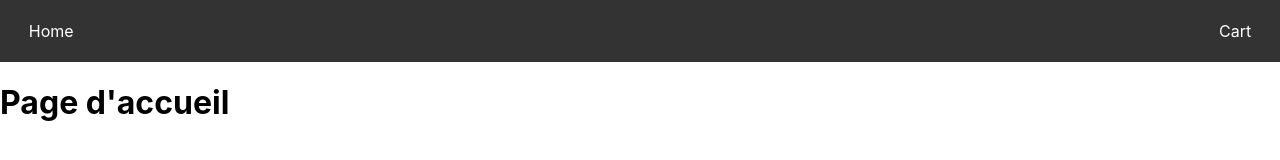
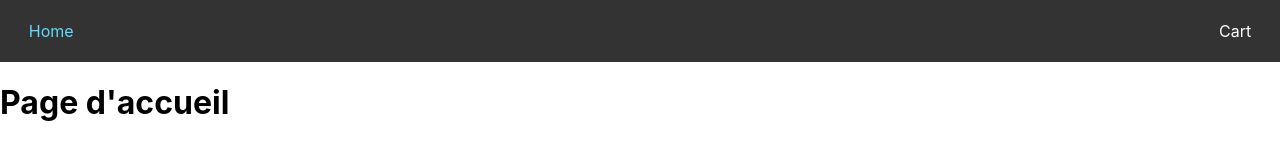
Before and after one commit to BDenisss/react-front-ecommerce, a React (Create React App) app: page / in a window 1280 px wide. Shown: the top 160 px of the page. Built offline with nearby package versions, Linux system fonts and the light colour scheme.

Commit message:
:sparkles: Add functionnal navbar

```diff
--- a/src/components/Navbar.jsx
+++ b/src/components/Navbar.jsx
@@ -1,12 +1,28 @@
 // src/components/Navbar.jsx
 import React from 'react';
-import { Link } from 'react-router-dom';
+import { NavLink } from 'react-router-dom';
 
 const Navbar = () => {
+    const activeStyle = { color: '#61dafb' }; // La couleur que vous préférez pour les liens actifs
+
     return (
         <nav className="navbar">
-            <Link to="/">Home</Link>
-            <Link to="/cart">Cart</Link>
+            <NavLink
+                to="/"
+                style={({ isActive }) =>
+                isActive ? activeStyle : undefined
+            }
+            >
+            Home
+            </NavLink>
+            <NavLink
+                to="/cart"
+                style={({ isActive }) =>
+                isActive ? activeStyle : undefined
+            }
+            >
+                Cart
+            </NavLink>
         </nav>
     );
 };
```
